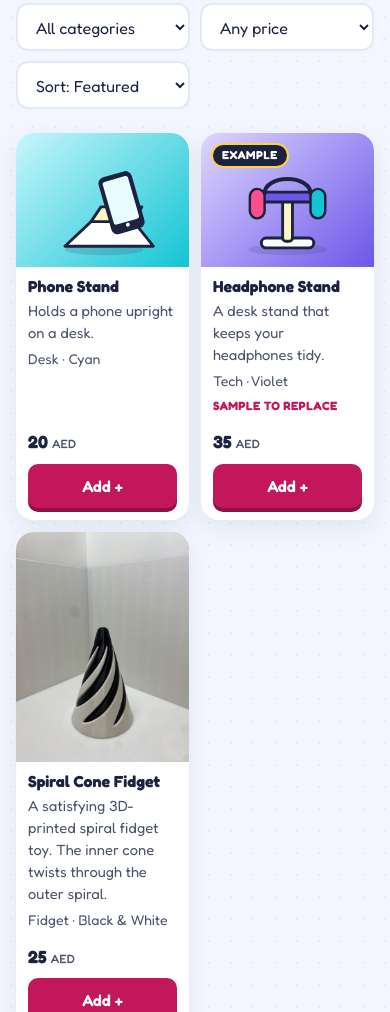
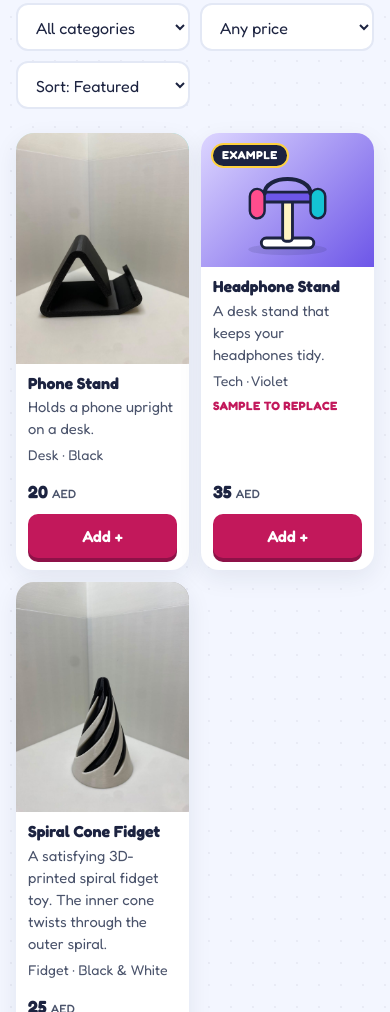
Before and after one commit to PrintPilot3D/printpilot3d.github.io, a plain HTML site: page index.html in a window 390 px wide. Shown: the part 1116-2128 px from the top of the page. Drawn offline with Linux system fonts and the light colour scheme.

Commit message:
Add photos of the Phone Stand
Use the side view on the card, show the front view on hover or tap, and list the colour as black.

Co-authored-by: PrintPilot3D <PrintPilot3D@users.noreply.github.com>

```diff
--- a/script.js
+++ b/script.js
@@ -63,6 +63,9 @@ const YOUTUBE_LINK = "https://www.youtube.com/@PrintPilot3D-p1t/shorts";
                   image: "images/headphone-stand.jpg",
                The photo then replaces the drawing. Use a picture you took.
                Do not use brand logos.
+   image2    – optional second photo, like "images/phone-stand-front.jpg".
+               It shows when someone hovers or taps the picture.
+               Leave it out if you only have one photo.
    blurb     – one short sentence about the print
    example   – true shows an EXAMPLE label.
                Change it to false when this is a real print you are selling.
@@ -79,10 +82,12 @@ const PRODUCTS = [
     id: "phone-stand",
     name: "Phone Stand",
     category: "Desk",
-    colour: "Cyan",
+    colour: "Black",
     price: 20,
     stock: 6,
     icon: "stand",
+    image: "images/phone-stand-side.jpg",
+    image2: "images/phone-stand-front.jpg",
     blurb: "Holds a phone upright on a desk.",
     example: false,
   },
@@ -276,16 +281,22 @@ function categoryClass(category) {
 function iconSvg(name) {
   return ICONS[name] || ICONS.cube;
 }
+function safeImage(src) {
+  const s = String(src || "").trim();
+  if (!s || /[\s"'<>]/.test(s)) return "";
+  if (/^[a-z][a-z0-9+.-]*:/i.test(s) || s.startsWith("//")) return "";
+  return s;
+}
 function productImage(p) {
-  const src = String(p && p.image || "").trim();
-  if (!src || /[\s"'<>]/.test(src)) return "";
-  if (/^[a-z][a-z0-9+.-]*:/i.test(src) || src.startsWith("//")) return "";
-  return src;
+  return safeImage(p && p.image);
 }
-function productArt(p) {
+function productArt(p, swap) {
   const src = productImage(p);
   if (!src) return iconSvg(p.icon);
-  return `<img class="photo" src="${esc(src)}" alt="">`;
+  const main = `<img class="photo" src="${esc(src)}" alt="">`;
+  const extra = swap ? safeImage(p && p.image2) : "";
+  if (!extra) return main;
+  return main + `<img class="photo photo-alt" src="${esc(extra)}" alt="">`;
 }
 
 let fulfillment = "pickup";
@@ -433,9 +444,9 @@ function renderGrid() {
     const sold = stockOf(p) <= 0;
     return `
     <article class="product" data-id="${esc(p.id)}">
-      <div class="thumb ${categoryClass(p.category)}${productImage(p) ? " has-photo" : ""}">
+      <div class="thumb ${categoryClass(p.category)}${productImage(p) ? " has-photo" : ""}${safeImage(p.image2) ? " has-swap" : ""}">
         ${p.example ? '<span class="tag">EXAMPLE</span>' : ""}
-        <div class="art">${productArt(p)}</div>
+        <div class="art">${productArt(p, true)}</div>
       </div>
       <div class="p-body">
         <h3>${esc(p.name)}</h3>
@@ -656,6 +667,8 @@ function init() {
     $(sel).addEventListener("change", renderGrid);
   });
   $("#grid").addEventListener("click", (e) => {
+    const thumb = e.target.closest(".thumb.has-swap");
+    if (thumb && !e.target.closest("button")) thumb.classList.toggle("show-alt");
     const id = e.target.closest("[data-add]")?.dataset.add;
     if (id) addToCart(id);
   });
--- a/style.css
+++ b/style.css
@@ -257,8 +257,11 @@ button, input, select, textarea { font: inherit; color: inherit; }
 .art svg, .ci-thumb svg { width: 100%; height: auto; display: block; }
 .art img.photo, .ci-thumb img.photo { width: 100%; height: 100%; object-fit: cover; object-position: center; display: block; }
 .thumb.has-photo { padding: 0; align-items: stretch; }
-.thumb.has-photo .art { width: 100%; height: 100%; margin: 0; }
+.thumb.has-photo .art { position: relative; width: 100%; height: 100%; margin: 0; }
 .thumb.has-photo .art img.photo { border-radius: 0; }
+.thumb .photo-alt { position: absolute; inset: 0; opacity: 0; }
+.thumb:hover .photo-alt,
+.thumb.show-alt .photo-alt { opacity: 1; }
 .ci-thumb.has-photo { padding: 0; overflow: hidden; }
 .ci-thumb.has-photo img.photo { border-radius: 10px; }
 .tag {
```
Also changed, not shown: images/phone-stand-front.jpg (added), images/phone-stand-side.jpg (added).
